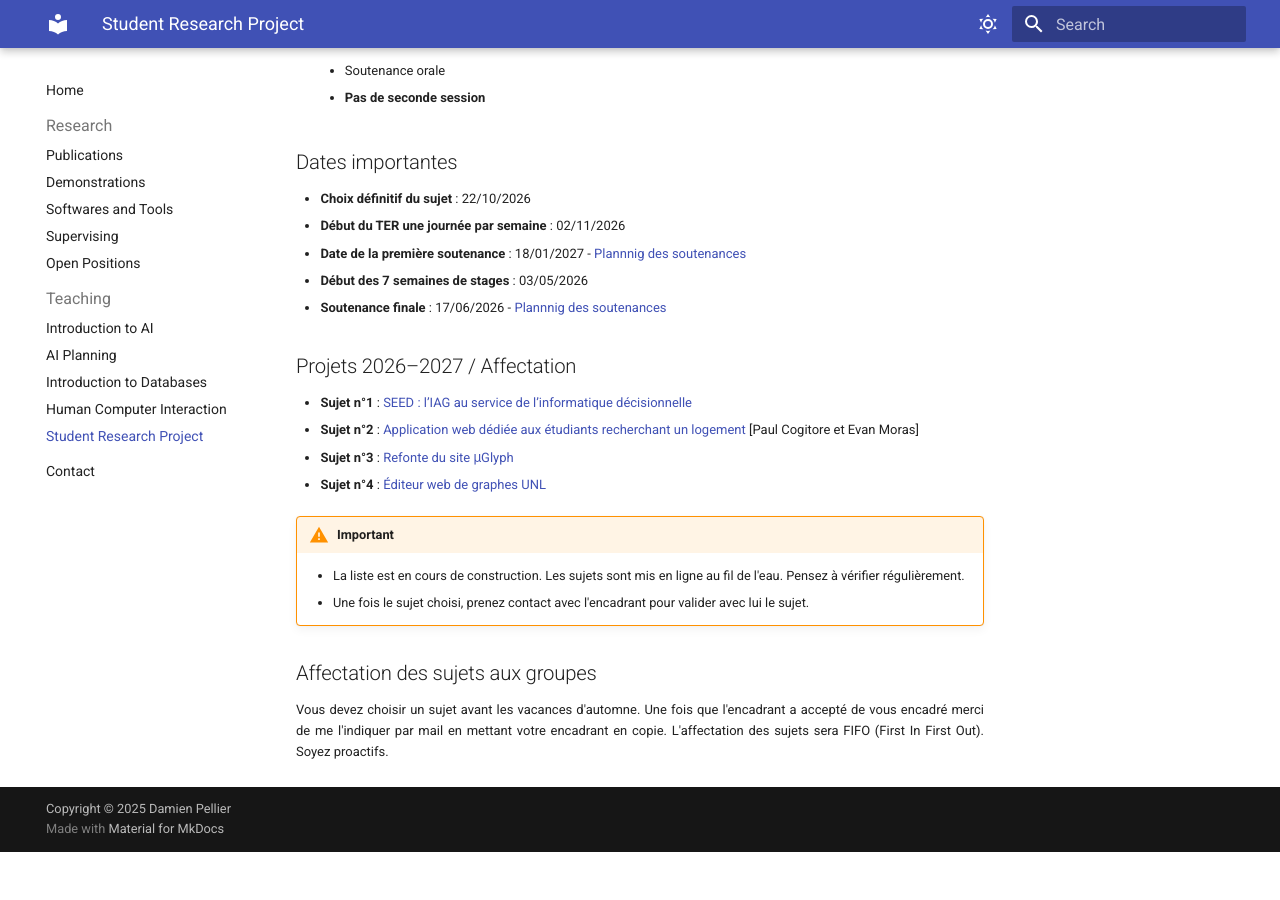
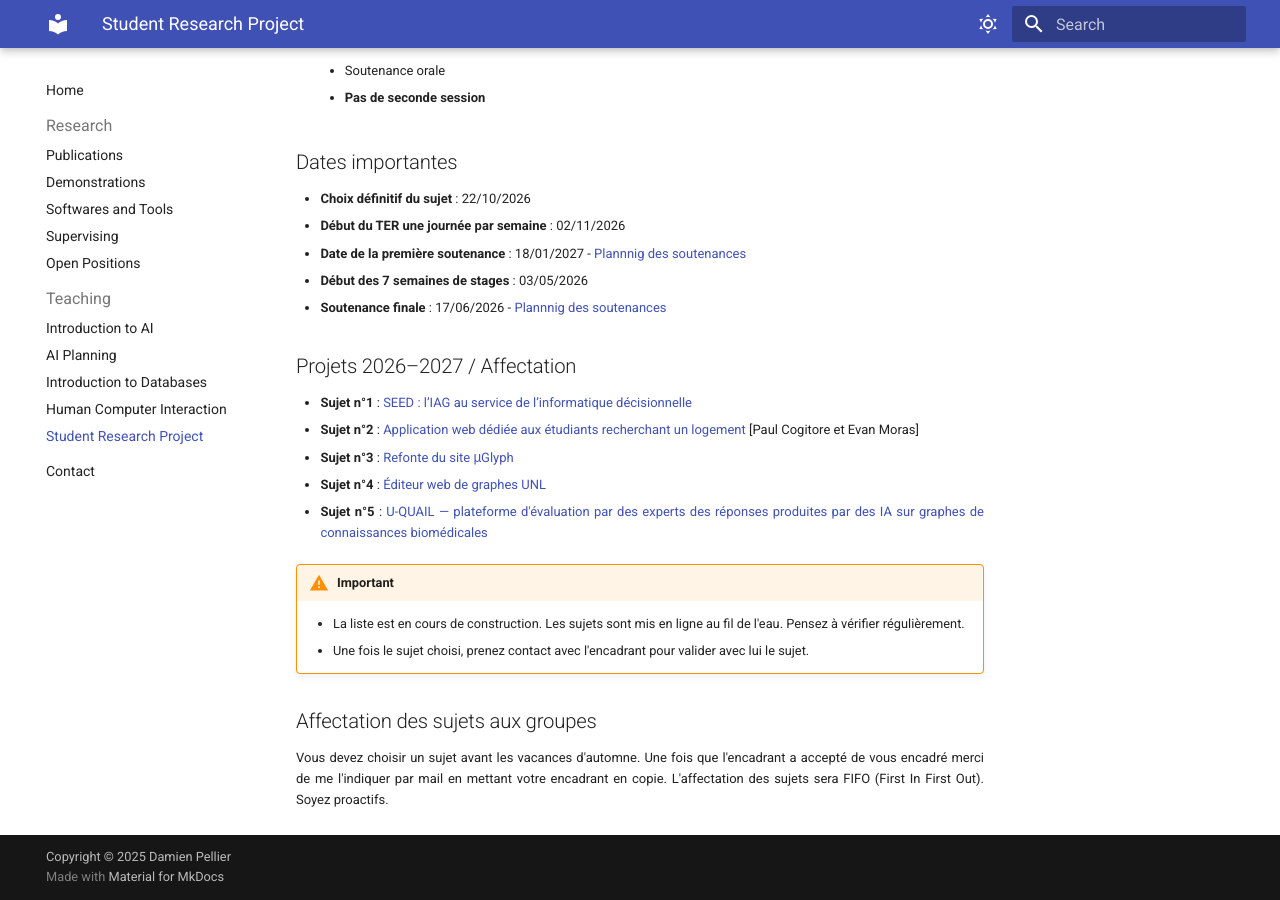
Before and after one commit to pellierd/homepage, an MkDocs documentation site: the page built from docs/teaching/srp.md, in a window 1280 px wide and 900 px high, scrolled down 877 px. Built offline with MkDocs 1.6.1 and Material for MkDocs 9.7.7, drawn with Linux system fonts in a browser that asks for light colours; before the commit the page ends 1729 px from its top, so only the background shows below that.

Commit message:
Add suject 5

```diff
--- a/docs/teaching/srp.md
+++ b/docs/teaching/srp.md
@@ -39,6 +39,7 @@ La première période du projet est consacrée à l'élaboration des documents p
 - **Sujet n°2** : [Application web dédiée aux étudiants recherchant un logement](srp/Sujet_2_2026.pdf) [Paul Cogitore et Evan Moras]
 - **Sujet n°3** : [Refonte du site μGlyph](srp/Sujet_3_2026.pdf)
 - **Sujet n°4** : [Éditeur web de graphes UNL](srp/Sujet_4_2026.pdf)
+- **Sujet n°5** : [U-QUAIL — plateforme d'évaluation par des experts des réponses produites par des IA sur graphes de connaissances biomédicales](srp/Sujet_5_2026.pdf)
 
 !!! warning "Important"
       - La liste est en cours de construction. Les sujets sont mis en ligne au fil de l'eau. Pensez à vérifier régulièrement.
```
Also changed, not shown: 2 other files.
